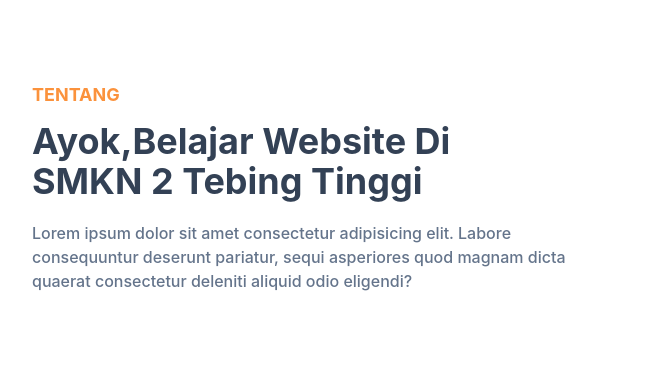
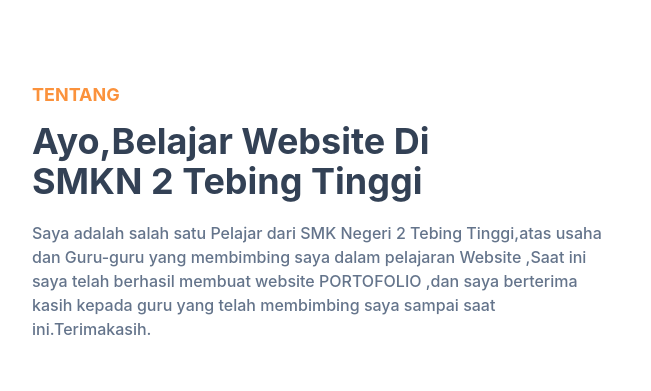
Before and after one commit to bonaaritonang03/portfolio-tailwind-css, a website: page index.html in a window 1280 px wide. Shown: the part 820-1211 px from the top of the page, 0-651 px from the left. Drawn offline with Linux system fonts and the light colour scheme.

Commit message:
Update index.html

```diff
--- a/index.html
+++ b/index.html
@@ -93,9 +93,9 @@
         <div class="flex flex-wrap">
           <div class="w-full px-4 mb-10 lg:w-1/2">
             <h4 class="font-bold uppercase text-orange text-lg mb-3">Tentang </h4>
-            <h2 class="font-bold text-dark text-3xl mb-5 max-w-md lg:text-4xl">Ayok,Belajar Website Di SMKN 2 Tebing Tinggi</h2>
+            <h2 class="font-bold text-dark text-3xl mb-5 max-w-md lg:text-4xl">Ayo,Belajar Website Di SMKN 2 Tebing Tinggi</h2>
             <p class="font-medium text-base text-secondary max-w-xl lg:text-1xl">
-              Lorem ipsum dolor sit amet consectetur adipisicing elit. Labore consequuntur deserunt pariatur, sequi asperiores quod magnam dicta quaerat consectetur deleniti aliquid odio eligendi?
+                           Saya adalah salah satu Pelajar dari SMK Negeri 2 Tebing Tinggi,atas usaha dan Guru-guru yang membimbing saya dalam pelajaran Website ,Saat ini saya telah berhasil  membuat website PORTOFOLIO ,dan saya berterima kasih kepada guru yang telah membimbing saya sampai saat ini.Terimakasih.
             </p>
           </div>
           <div class="w-full px-4 lg:w-1/2">
```
